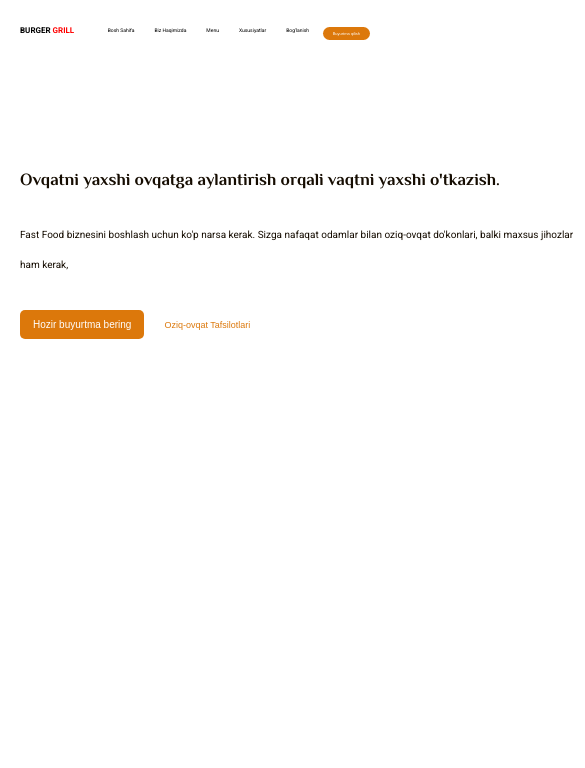
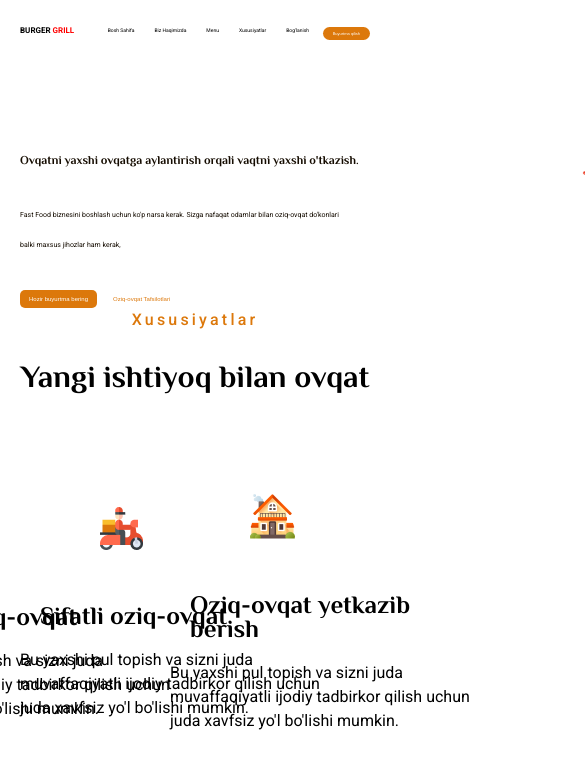
Before and after one commit to habibullo20/BURGER, a React (Vite) app: page / in a window 390 px wide. Shown: the top 768 px of the page, 585 px wide, since content can reach past the window. Built offline with nearby package versions, Linux system fonts and the light colour scheme.

Commit message:
finishing

```diff
--- a/src/App.jsx
+++ b/src/App.jsx
@@ -11,10 +11,10 @@
     <>
       <Header/>
       <Hero/>
-      {/* <main>
+     <main>
       <Features/>
-        <About/>
-      </main> */}
+         <About/>
+       </main>
     </>
   )
 }
--- a/src/components/hero/hero.css
+++ b/src/components/hero/hero.css
@@ -1,4 +1,5 @@
 @import url('https://fonts.googleapis.com/css2?family=Philosopher:ital,wght@0,400;0,700;1,400;1,700&family=Roboto:ital,wght@0,100;0,300;0,400;0,500;0,700;0,900;1,100;1,300;1,400;1,500;1,700;1,900&display=swap');
+git add
 .hero-h2{
     font-size: 50px;
     font-family: Philosopher , sans-serif;
@@ -7,8 +8,9 @@
     line-height: 80px;
     color: #150C01;
 }
+
 .hero-p{
-    width: 555px;
+
     font-family: Roboto , sans-serif;
     color: #150C01;
     line-height: 30px;
@@ -35,16 +37,22 @@
 }
 
 .hero-inner{
-    width: 555px;
+
     display: flex;
     align-items: center;
     justify-content: space-between;
+
+}
+.img{
+  width: 400px;
+  height: 350px;
 }
 
 @media(max-width:920px) {
   .img{
     width: 400px;
     height: 350px;
+  margin-right: 100px;
   }
   .hero-h2{
     font-size: 35px;
@@ -85,6 +93,7 @@
     .img{
       width: 320px;
       height: 280px;
+      margin-right: 200px;
     }
     .hero-h2{
       font-size: 25px;
@@ -124,7 +133,8 @@
   @media(max-width:600px) {
     .img{
       width: 260px;
-      height: 160   px;
+      height: 160px;
+      margin-right: 300px;
     }
     .hero-h2{
       font-size: 17px;
@@ -159,7 +169,51 @@
       border: none;
       background: #fff;
       color: #DC780B;
-      font-size: 9px;
+      font-size: 9
+      px;
       }
 
   }
+   @media(max-width:560px) {
+    .img{
+      width: 150px;
+      height: 100px;
+      margin-right: 400px;
+    }
+    .hero-h2{
+      font-size: 12px;
+      font-family: Philosopher , sans-serif;
+      margin-top: 80px;
+      width: 550px;
+      line-height: 80px;
+      color: #150C01;
+      flex-wrap: wrap;
+  }
+  .hero-p{
+   font-size: 7px;
+      font-family: Roboto , sans-serif;
+      color: #150C01;
+      line-height: 30px;
+      flex-wrap: wrap;
+  }
+  .hero-btn{
+  padding: 6px 9px;
+  top: 532px;
+  left: 150px;
+  border-radius: 5px;
+  border: none;
+  margin-top: 30px;
+  font-size: 6px;
+  }
+  .hero-btn2{
+      padding: 8px 16px;
+      top: 532px;
+      left: 338px;
+      border-radius: 5px;
+      border: none;
+      background: #fff;
+      color: #DC780B;
+      font-size: 6px;
+      }
+
+  }
--- a/src/components/hero/hero.jsx
+++ b/src/components/hero/hero.jsx
@@ -11,7 +11,7 @@
                     </h2>
                     <p className="hero-p">
 
-Fast Food biznesini boshlash uchun ko'p narsa kerak. Sizga nafaqat odamlar bilan oziq-ovqat do'konlari, balki maxsus jihozlar ham kerak,
+Fast Food biznesini boshlash uchun ko'p narsa kerak. Sizga nafaqat odamlar bilan oziq-ovqat do'konlari <br /> balki maxsus jihozlar ham kerak,
                     </p>
                     <button className="hero-btn">
                     Hozir buyurtma bering
@@ -22,7 +22,8 @@
                     </button>
 
 
-                </div><img className="img" src={Picture} alt="img" />
+                </div>
+                <img className="img" src={Picture} alt="img" />
             </div>
         </div>
     </div>
```
